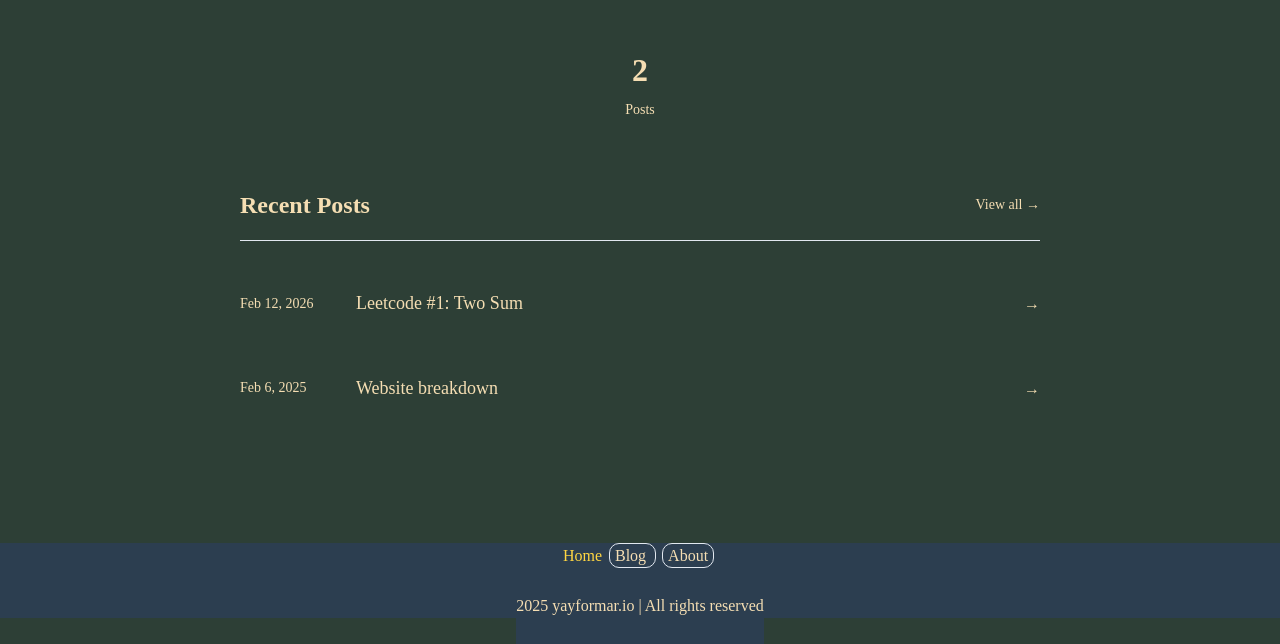
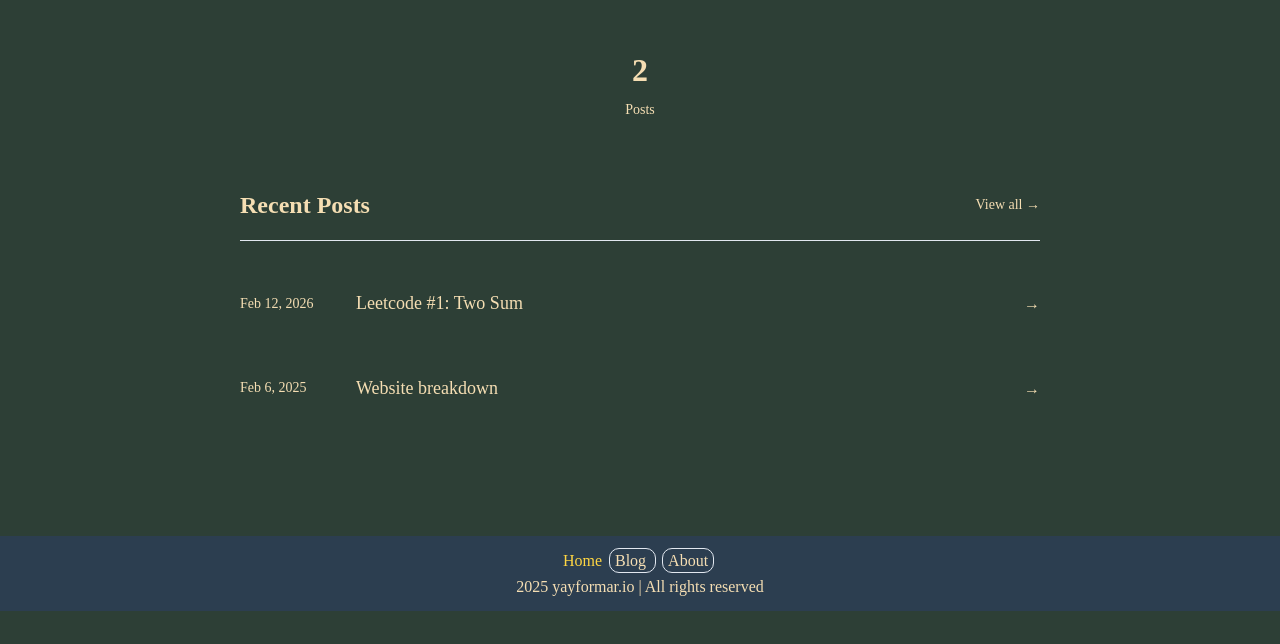
Before and after one commit to yayformario/yayformario.github.io, an Eleventy site: page src/index.njk in a window 1280 px wide. Shown: the part 182-826 px from the top of the page. After the commit the page ends 800 px from the top, so only its background shows below. Built offline with nearby package versions, Linux system fonts and the light colour scheme; Eleventy itself is replaced by a stand-in of ours; files that its build step writes are made by us from their sources.

Commit message:
correct double footer wrap

```diff
--- a/src/_includes/snippets/footer.njk
+++ b/src/_includes/snippets/footer.njk
@@ -1,3 +1,3 @@
-<footer>
+<div>
     2025 {{ websiteTitle }} | All rights reserved
-</footer>
+</div>
--- a/src/_includes/templates/baseTemplate.njk
+++ b/src/_includes/templates/baseTemplate.njk
@@ -32,7 +32,7 @@
         {% endblock %}
 
         <footer>
-                {% include 'snippets/navbar.njk'%}
+            {% include 'snippets/navbar.njk'%}
 
             {% include 'snippets/footer.njk'%}
         </footer>
--- a/src/css/global.css
+++ b/src/css/global.css
@@ -198,7 +198,6 @@ footer{
 
   height: 75px;
   max-height: 75px;
-  align-self: end;
 
   align-content: center;
   justify-items: center;
@@ -211,6 +210,9 @@ Mobile stuff
 @media (max-width: 768px) {
   /*Center top navigation and let them wrap*/
   .topnav {
+    flex-wrap: wrap;
+  }
+  .footer {
     flex-wrap: wrap;
   }
 
```
